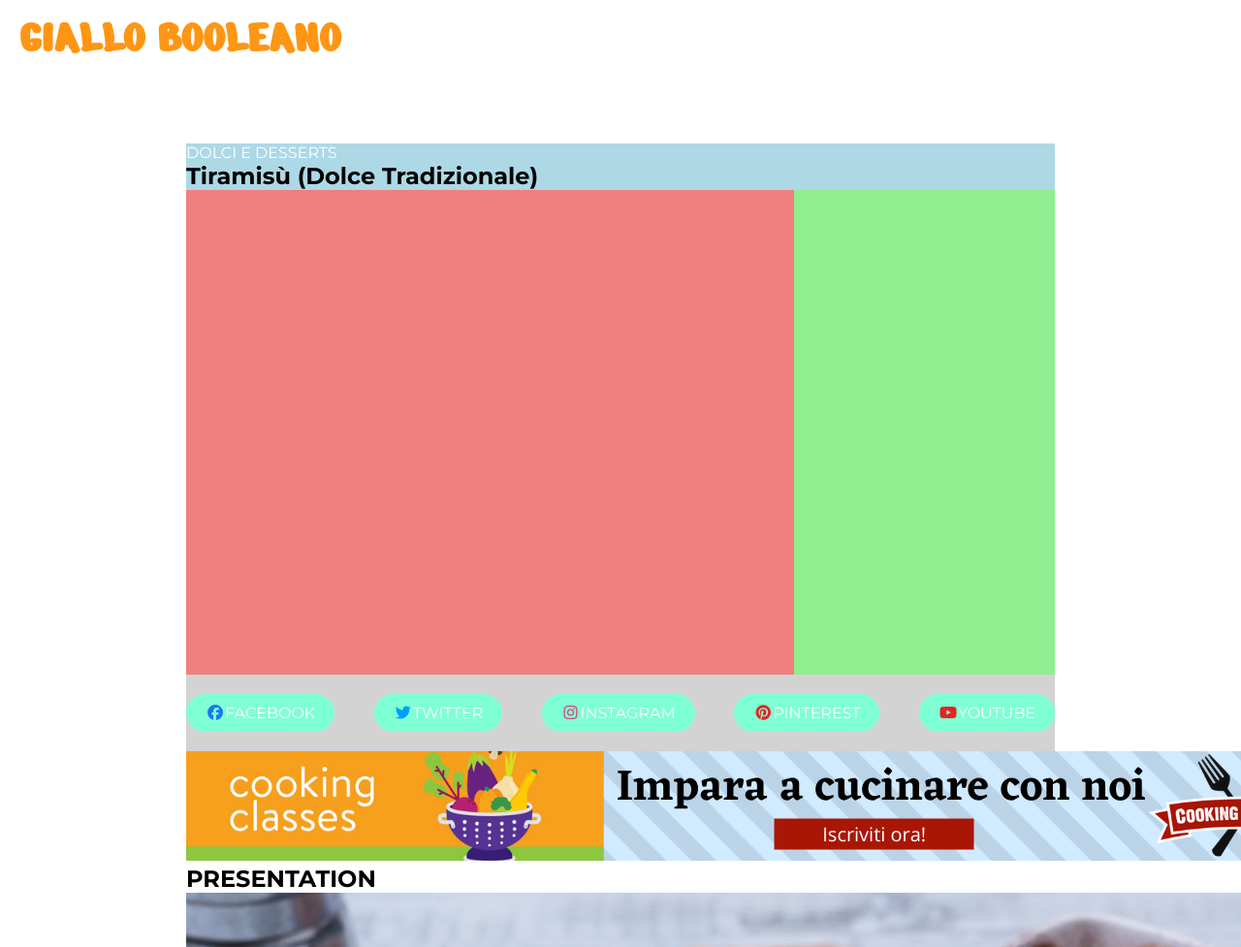
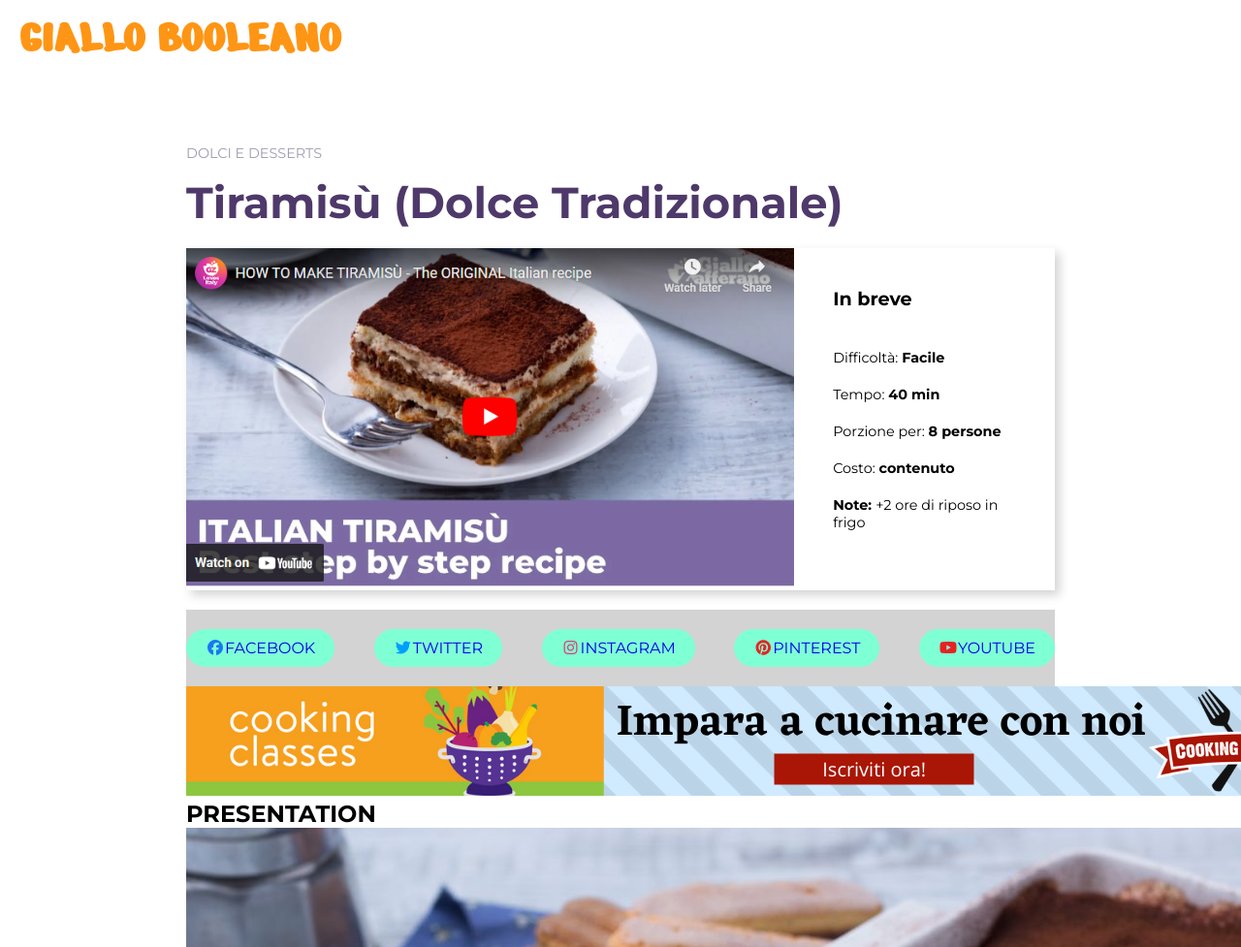
Before and after one commit to Matteo-Ciardi/htmlcss-responsive-layout, a plain HTML site: page index.html in a window 1280 px wide. Shown: the top 977 px of the page at 97% size. Drawn offline with Linux system fonts and the light colour scheme.

Commit message:
stilizzatta sezione recipe per desktop

```diff
--- a/css/main.css
+++ b/css/main.css
@@ -12,7 +12,6 @@ body {
 
 a {
     text-decoration: none;
-    color: hsl(0, 0%, 100%);
 }
 
 ul {
@@ -36,27 +35,58 @@ header {
     margin: 70px auto;
 }
 
+
 #recipe {
     /* DEBUG */
-    background-color: lightblue;
+    /* background-color: lightblue; */
+}
+
+.categories {
+    display: inline-block;
+    margin-bottom: 15px;
+}
+
+.categories a {
+    font-size: 0.9rem;
+    color: hsl(256, 13%, 65%);
+}
+
+#recipe-title {
+    color: hsl(266, 30%, 32%);
+    font-size: 2.8rem;
+    margin-bottom: 20px;
 }
 
 .recipe-row {
     display: flex;
+    margin-bottom: 20px;
+    box-shadow: 5px 5px 10px hsl(0, 0%, 82.7%);
 }
 
 .col-left {
     width: 70%;
-    /* DEBUG */
-    height: 500px;
-    background-color: lightcoral;
+}
+
+.recipe-video {
+    width: 100%;
 }
 
 .col-right {
     width: 30%;
+    padding: 40px;
     /* DEBUG */
-    height: 500px;
-    background-color: lightgreen;
+    /* background-color: lightgreen; */
+}
+
+.col-right h4 {
+    font-size: 1.2rem;
+    margin-bottom: 40px;
+}
+
+.col-right span {
+    font-size: 0.9rem;
+    display: block;
+    margin-bottom: 20px;
 }
 
 /* Socials */
--- a/css/mobile.css
+++ b/css/mobile.css
@@ -1,11 +1,13 @@
 @media screen and (max-width: 640px) {
 
-    .container {
-    width: 90%;
-    margin: 70px auto;
-}
-
+    /* Header */
     #title {
         text-align: center;
     }
+
+    /* Main */
+    .container {
+        width: 90%;
+        margin: 70px auto;
+    }
 }
--- a/index.html
+++ b/index.html
@@ -50,10 +50,15 @@
 
                 <div class="recipe-row">
                     <div class="col-left">
-
+                        <img src="img/image (10).png" alt="Video preparazione Tiramisù" class="recipe-video">
                     </div>
                     <div class="col-right">
-
+                        <h4>In breve</h4>
+                        <span>Difficoltà: <strong>Facile</strong></span>
+                        <span>Tempo: <strong>40 min</strong></span>
+                        <span>Porzione per: <strong>8 persone</strong></span>
+                        <span>Costo: <strong>contenuto</strong></span>
+                        <span><strong>Note: </strong>+2 ore di riposo in frigo</span>
                     </div>
                 </div>
             </section>
```
